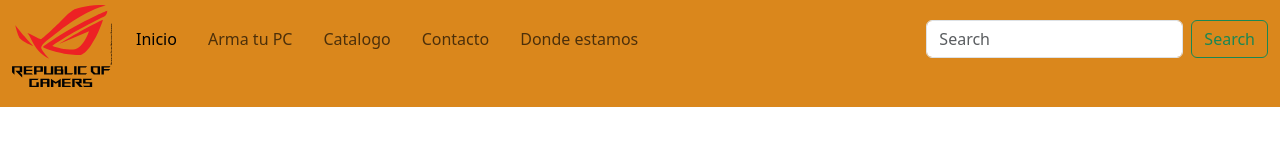
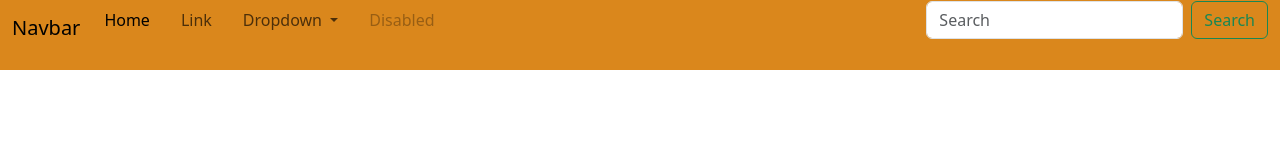
Before and after one commit to Dylanlax/EntregaFinal-js-LAX-55265, a website: page index.html in a window 1280 px wide. Drawn offline with nearby package versions, Linux system fonts and the light colour scheme.

```diff
--- a/index.html
+++ b/index.html
@@ -23,26 +23,31 @@
 
         <nav class="navbar navbar-expand-lg bg-body-tertiary">
             <div class="container-fluid">
-              <a class="navbar-brand" href="index.html"><img src="img/republic.svg" alt="" class="header__logo"></a>
+              <a class="navbar-brand" href="#">Navbar</a>
               <button class="navbar-toggler" type="button" data-bs-toggle="collapse" data-bs-target="#navbarSupportedContent" aria-controls="navbarSupportedContent" aria-expanded="false" aria-label="Toggle navigation">
                 <span class="navbar-toggler-icon"></span>
               </button>
               <div class="collapse navbar-collapse" id="navbarSupportedContent">
                 <ul class="navbar-nav me-auto mb-2 mb-lg-0">
                   <li class="nav-item">
-                    <a class="nav-link active" aria-current="page" href="index.html">Inicio</a>
+                    <a class="nav-link active" aria-current="page" href="#">Home</a>
                   </li>
                   <li class="nav-item">
-                    <a class="nav-link" href="pages/arma-tu-pc.html">Arma tu PC</a>
+                    <a class="nav-link" href="#">Link</a>
+                  </li>
+                  <li class="nav-item dropdown">
+                    <a class="nav-link dropdown-toggle" href="#" role="button" data-bs-toggle="dropdown" aria-expanded="false">
+                      Dropdown
+                    </a>
+                    <ul class="dropdown-menu">
+                      <li><a class="dropdown-item" href="#">Action</a></li>
+                      <li><a class="dropdown-item" href="#">Another action</a></li>
+                      <li><hr class="dropdown-divider"></li>
+                      <li><a class="dropdown-item" href="#">Something else here</a></li>
+                    </ul>
                   </li>
                   <li class="nav-item">
-                    <a class="nav-link" href="pages/catalogo.html">Catalogo</a>
-                  </li>
-                  <li class="nav-item">
-                    <a class="nav-link" href="pages/contacto.html">Contacto</a>
-                  </li>
-                  <li class="nav-item">
-                    <a class="nav-link" href="pages/donde-estamos.html">Donde estamos</a>
+                    <a class="nav-link disabled" aria-disabled="true">Disabled</a>
                   </li>
                 </ul>
                 <form class="d-flex" role="search">
@@ -55,6 +60,20 @@
     </header>
 
 
+
+
+
+
+
+
+
+
+
+
+
+
+
+
 <!--SCRIPT DE BOOTSTRAP-->
 <script src="https://cdn.jsdelivr.net/npm/bootstrap@5.3.1/dist/js/bootstrap.bundle.min.js" integrity="sha384-HwwvtgBNo3bZJJLYd8oVXjrBZt8cqVSpeBNS5n7C8IVInixGAoxmnlMuBnhbgrkm" crossorigin="anonymous"></script>
 
```
Also changed, not shown: package.json (added, +11 -0 lines), scss/styles.scss (added).
